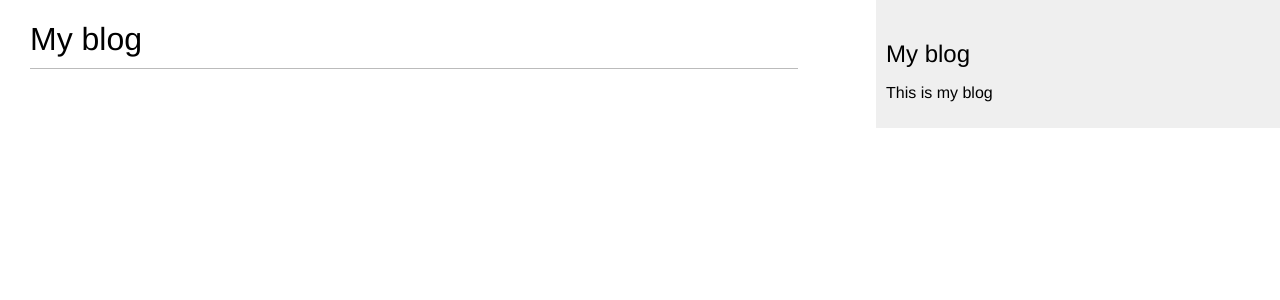
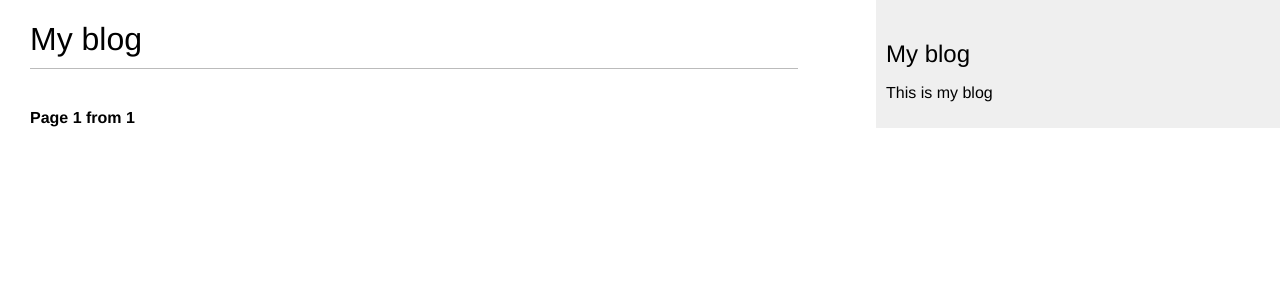
Before and after one commit to wwainkrk/python_tutorials, a Django app: page /blog/ in a window 1280 px wide. Shown: the top 300 px of the page. Run offline with Django 3.2, Linux system fonts and the light colour scheme; data that the repository does not hold is empty.

Commit message:
Pagination for post list view

```diff
--- a/django_book/mysite/blog/templates/blog/post/list.html
+++ b/django_book/mysite/blog/templates/blog/post/list.html
@@ -15,4 +15,5 @@
         </p>
         {{ post.body|truncatewords:30|linebreaks }}
     {% endfor %}
+    {% include "pagination.html" with page=posts %}
 {% endblock %}
--- /dev/null
+++ b/django_book/mysite/blog/templates/pagination.html
@@ -0,0 +1,13 @@
+<div class="pagination">
+    <span class="step-links">
+        {% if page.has_previous %}
+            <a href="?page={{ page.previous_page_number }}">Back</a>
+        {% endif %}
+        <span class="current">
+            Page {{ page.number }} from {{ page.paginator.num_pages }}
+        </span>
+        {% if page.has_next %}
+            <a href="?page={{ page.next_page_number }}">Next</a>
+        {% endif %}
+    </span>
+</div>
--- a/django_book/mysite/blog/views.py
+++ b/django_book/mysite/blog/views.py
@@ -1,14 +1,29 @@
 from django.shortcuts import render, get_object_or_404
 from .models import Post
+from django.core.paginator import Paginator, EmptyPage, PageNotAnInteger
 
 # Create your views here.
 
 
 def post_list(request):
-    posts = Post.published.all()
+    object_list = Post.published.all()
+    paginator = Paginator(object_list, 3)
+    page = request.GET.get('page')
+    try:
+        posts = paginator.page(page)
+    except PageNotAnInteger:
+        # If page variable won't be integer,
+        # then will be present first page
+        posts = paginator.page(1)
+    except EmptyPage:
+        # If page variable will have higher value than page last number,
+        # we will present last page of results
+        posts = paginator.page(paginator.num_pages)
+
     return render(request,
                   'blog/post/list.html',
-                  {'posts': posts})
+                  {'page': page,
+                   'posts': posts})
 
 
 def post_detail(request, day, month, year, post):
```
